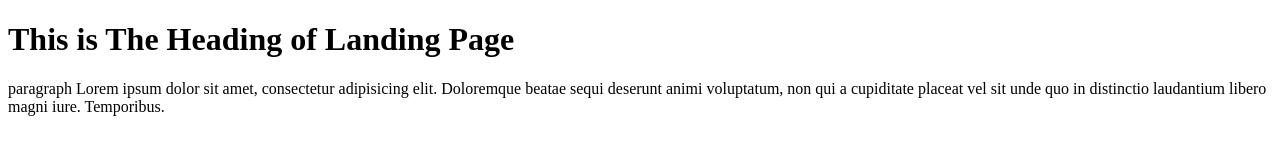
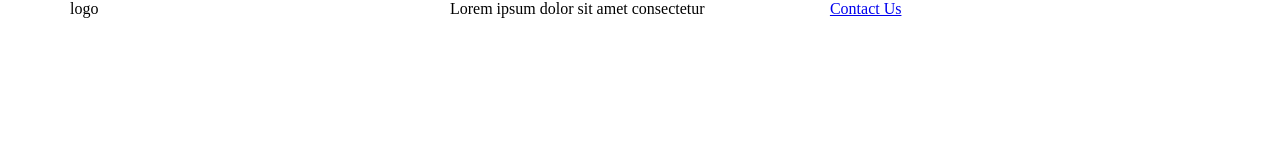
Before and after one commit to ms-zaman/landing-page-wireframe, a plain HTML site: page index.html in a window 1280 px wide. Drawn offline with Linux system fonts and the light colour scheme.

Commit message:
git commit -m "flex, container started"

```diff
--- /dev/null
+++ b/inc/responsive.css
@@ -0,0 +1,26 @@
+/* Responsive */
+
+@media (min-width: 576px) {
+    .container{
+        max-width: 516px ;
+    }
+}
+@media (min-width: 768px) {
+    .container{
+        max-width: 516px ;
+    }
+    .flex-md-4{
+        flex-basis: 33.33%;
+    }
+
+}
+@media (min-width: 992px) {
+    .container{
+        max-width: 960px ;
+    }
+}
+@media (min-width: 1200px) {
+    .container{
+        max-width: 1170px ;
+    }
+}
--- a/inc/style.css
+++ b/inc/style.css
@@ -0,0 +1,20 @@
+*{
+    margin: 0;
+    box-sizing: border-box;
+    font-size: 16px;
+}
+
+/* Utility Classes */
+
+/* Container */
+.container{
+    width: 100%;
+    padding-left: 15px;
+    padding-right: 15px;
+    margin-inline: auto;
+}
+
+.flex{
+    display: flex;
+    flex-wrap: wrap;
+}
--- a/index.html
+++ b/index.html
@@ -8,22 +8,31 @@
     <link rel="shortcut icon" href="/images/favicon.ico" />
     <!-- HTML Meta Tags -->
     <title>Landing Page</title>
-    <meta name="description"
-        content="">
-    <!-- Facebook Meta Tags -->
-    <meta property="og:url" content="">
-    <meta property="og:type" content="website">
-    <meta property="og:title" content="">
-    <meta property="og:description"
-        content="">
-    <meta property="og:image" content="">
+    <meta name="description" content="Lorem ipsum dolor adipisicing elit. Vitae voluptate neque quisquam unde inventore fugiat?">
+    <link rel="stylesheet" href="/inc/style.css">
+    <link rel="stylesheet" href="/inc/responsive.css">
 </head>
 
 <body>
-    <h1>This is The Heading of Landing Page</h1>
-    <p> paragraph
-        Lorem ipsum dolor sit amet, consectetur adipisicing elit. Doloremque beatae sequi deserunt animi voluptatum, non qui a cupiditate placeat vel sit unde quo in distinctio laudantium libero magni iure. Temporibus.
-    </p>
+    <header>
+        <div class="container">
+            <div class="flex">
+                <div class="flex-md-4">
+                    <div class="logo">
+                        <span class="logo-img">logo</span>
+                    </div>
+                </div>
+                <div class="flex-md-4">
+                    <div class="middle-text">Lorem ipsum dolor sit amet consectetur</div>
+                </div>
+                <div class="flex-md-4">
+                    <div class="btn">
+                        <a href="javascript:void(0)">Contact Us</a>
+                    </div>
+                </div>
+            </div>
+        </div>
+    </header>
 </body>
 
 </html>
```
